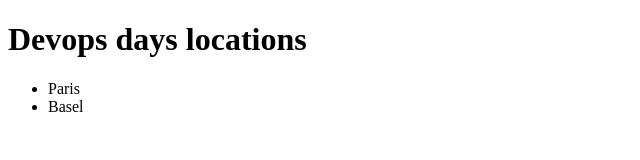
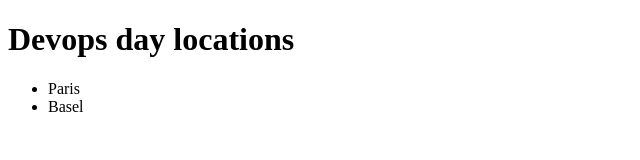
Before and after one commit to Julia1205/devops, a plain HTML site: page index.html in a window 1280 px wide. Shown: the full height of the page, 0-640 px from the left. Drawn offline with Linux system fonts and the light colour scheme.

Commit message:
feat : adding typo to fit practice course

```diff
--- a/index.html
+++ b/index.html
@@ -9,7 +9,7 @@
 	</head>
 
 	<body>
-    <h1>Devops days locations</h1>
+    <h1>Devops day locations</h1>
     <ul>
         <li>Paris</li>
         <li>Basel</li>
```
